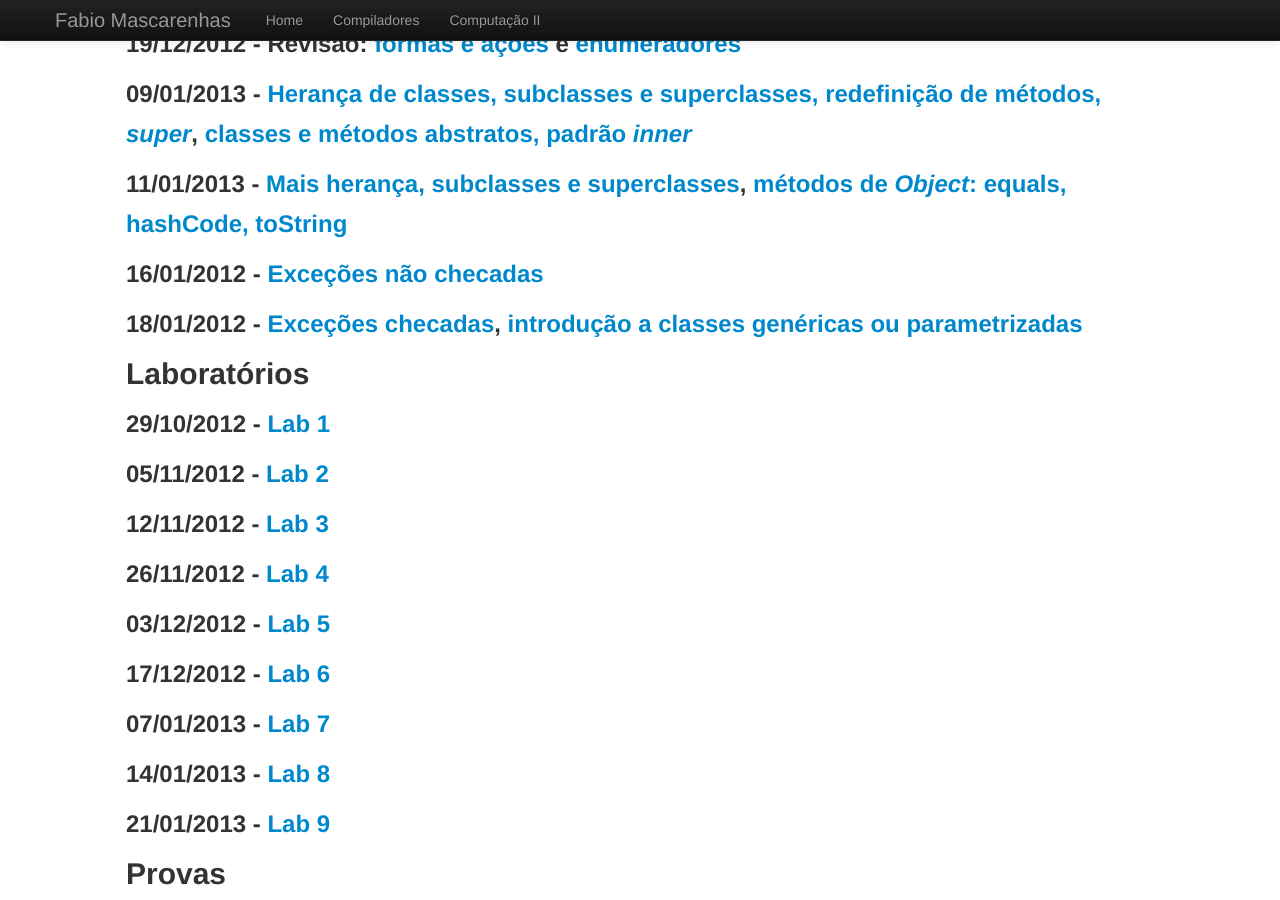
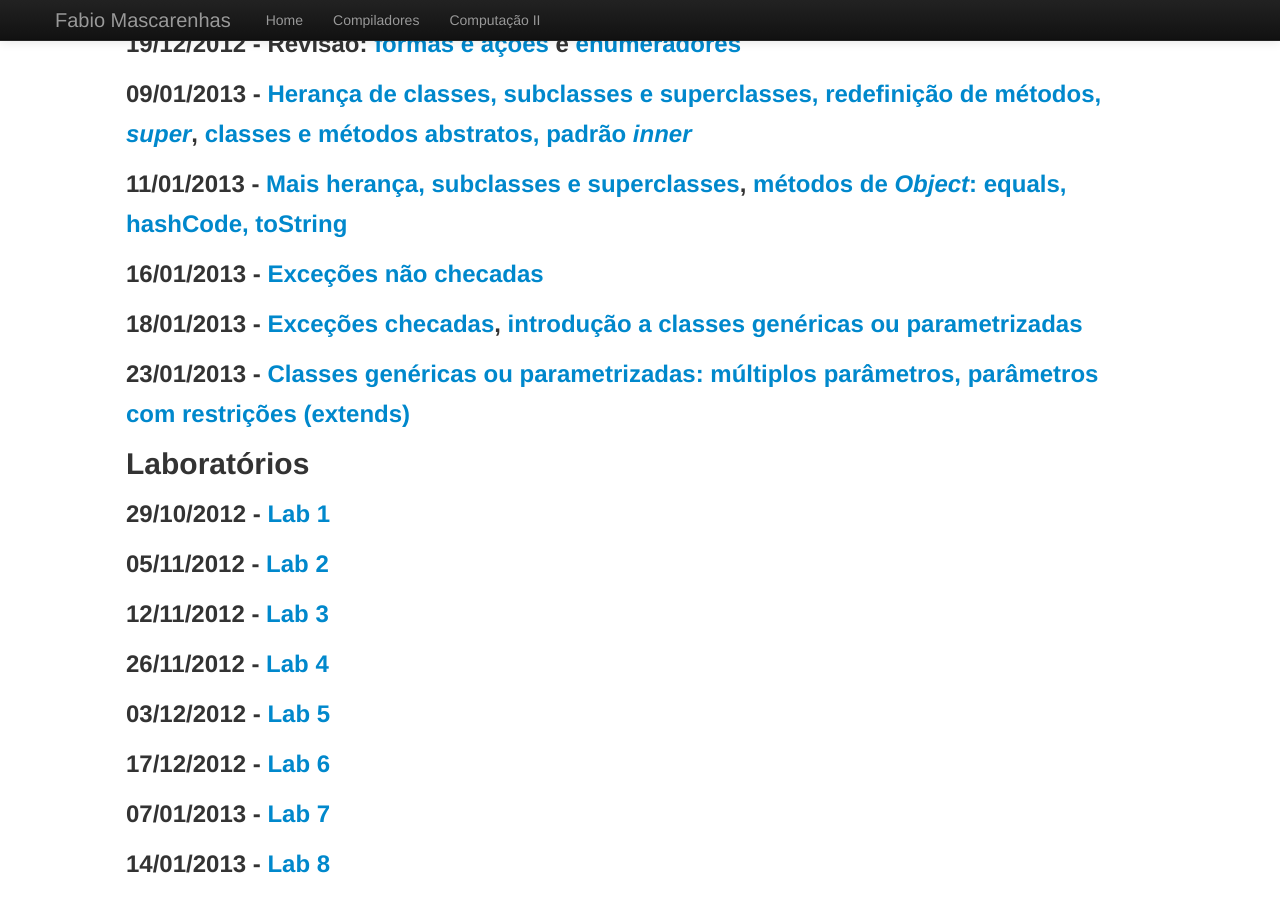
Before and after one commit to fabiomascarenhas/fabiomascarenhas.github.com, a Jekyll site: the page built from java/index.md, in a window 1280 px wide and 900 px high, scrolled down 1676 px. Built offline with Jekyll 4.4.1, drawn with Linux system fonts in a browser that asks for light colours.

Commit message:
Notas de aula 23/01/13 compII

```diff
--- a/java/index.md
+++ b/java/index.md
@@ -114,9 +114,11 @@ Notas de Aula
 
 ### 11/01/2013 - [Mais herança, subclasses e superclasses](Aula13.zip), [métodos de *Object*: equals, hashCode, toString](Interpretador_11012013.zip)
 
-### 16/01/2012 - [Exceções não checadas](Aula14.zip)
+### 16/01/2013 - [Exceções não checadas](Aula14.zip)
 
-### 18/01/2012 - [Exceções checadas](Aula14_Checada.zip), [introdução a classes genéricas ou parametrizadas](Aula15.zip)
+### 18/01/2013 - [Exceções checadas](Aula14_Checada.zip), [introdução a classes genéricas ou parametrizadas](Aula15.zip)
+
+### 23/01/2013 - [Classes genéricas ou parametrizadas: múltiplos parâmetros, parâmetros com restrições (extends)](Aula16.zip)
 
 Laboratórios
 ------------
```
Also changed, not shown: 1 other file.
